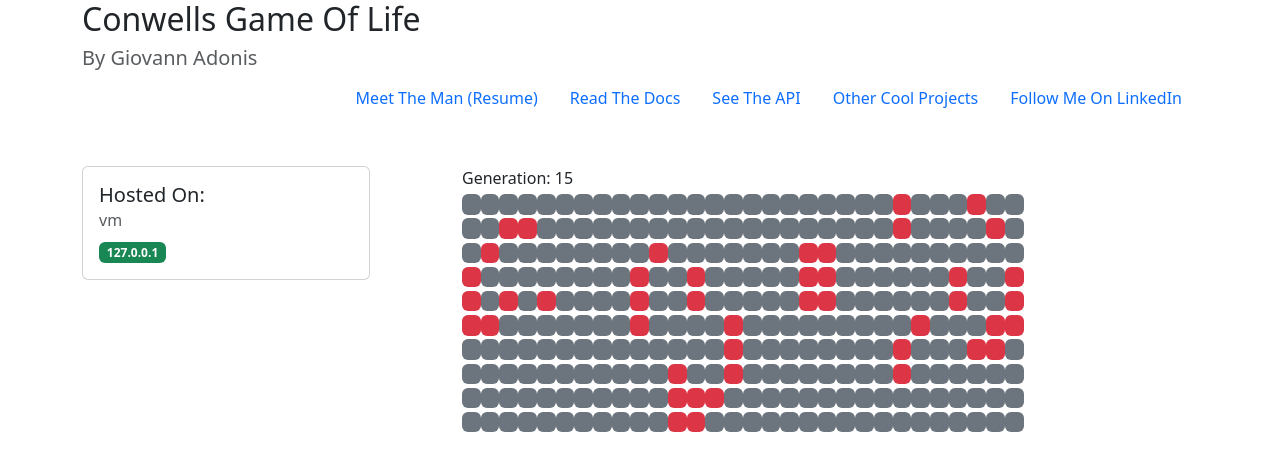
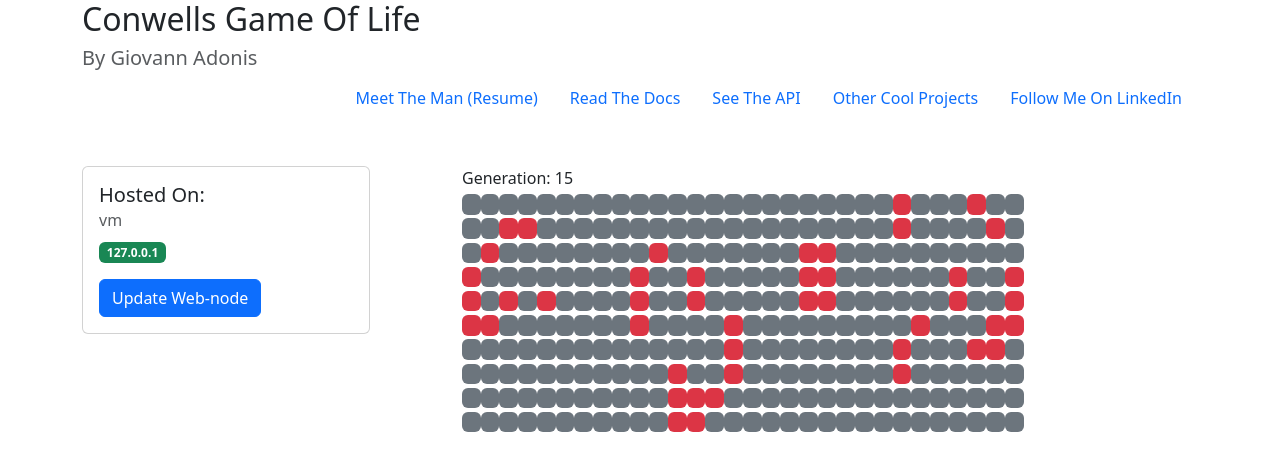
Before and after one commit to gminator/conwell, a Django app: page / in a window 1280 px wide. Shown: the top 471 px of the page. Run offline with Django 3.2, Linux system fonts and the light colour scheme; some libraries are stand-ins or nearby versions.

Commit message:
Added button for reload

```diff
--- a/play/templates/webnode.html
+++ b/play/templates/webnode.html
@@ -94,8 +94,8 @@
     				<h6 class="card-subtitle mb-2 text-muted">{{hostname}}</h6>
 				    <p class="card-text">
 				    	<span class="badge text-bg-success bg-success text-white">{{ip_address}}</span>
-
-					</p>
+					 </p>
+           <a href="/?date={% now "jS F Y H:i:s" %}" class="btn btn-primary btn-block">Update Web-node</a>
 				  </div>
 				</div>
 			</div>
```
